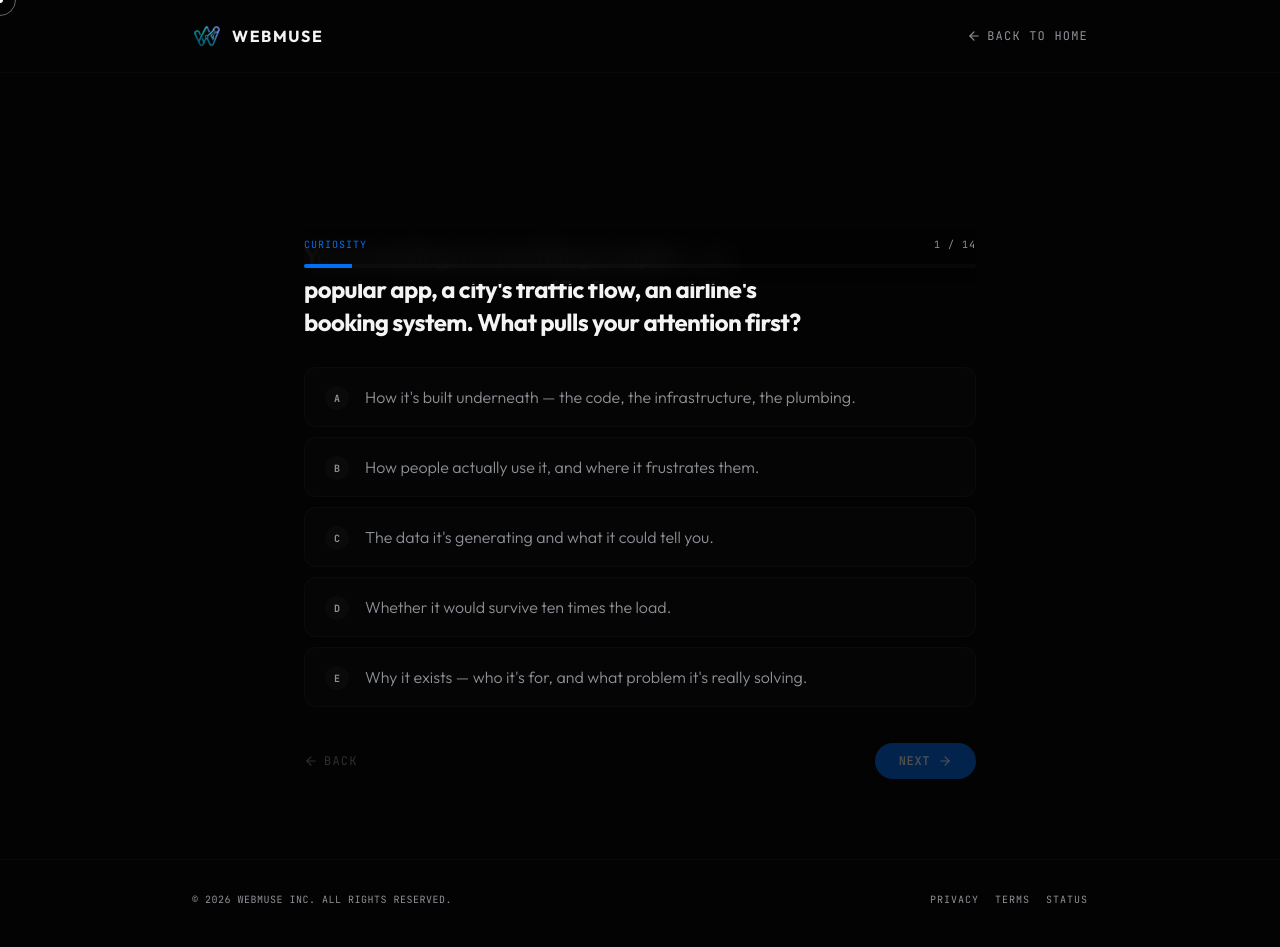
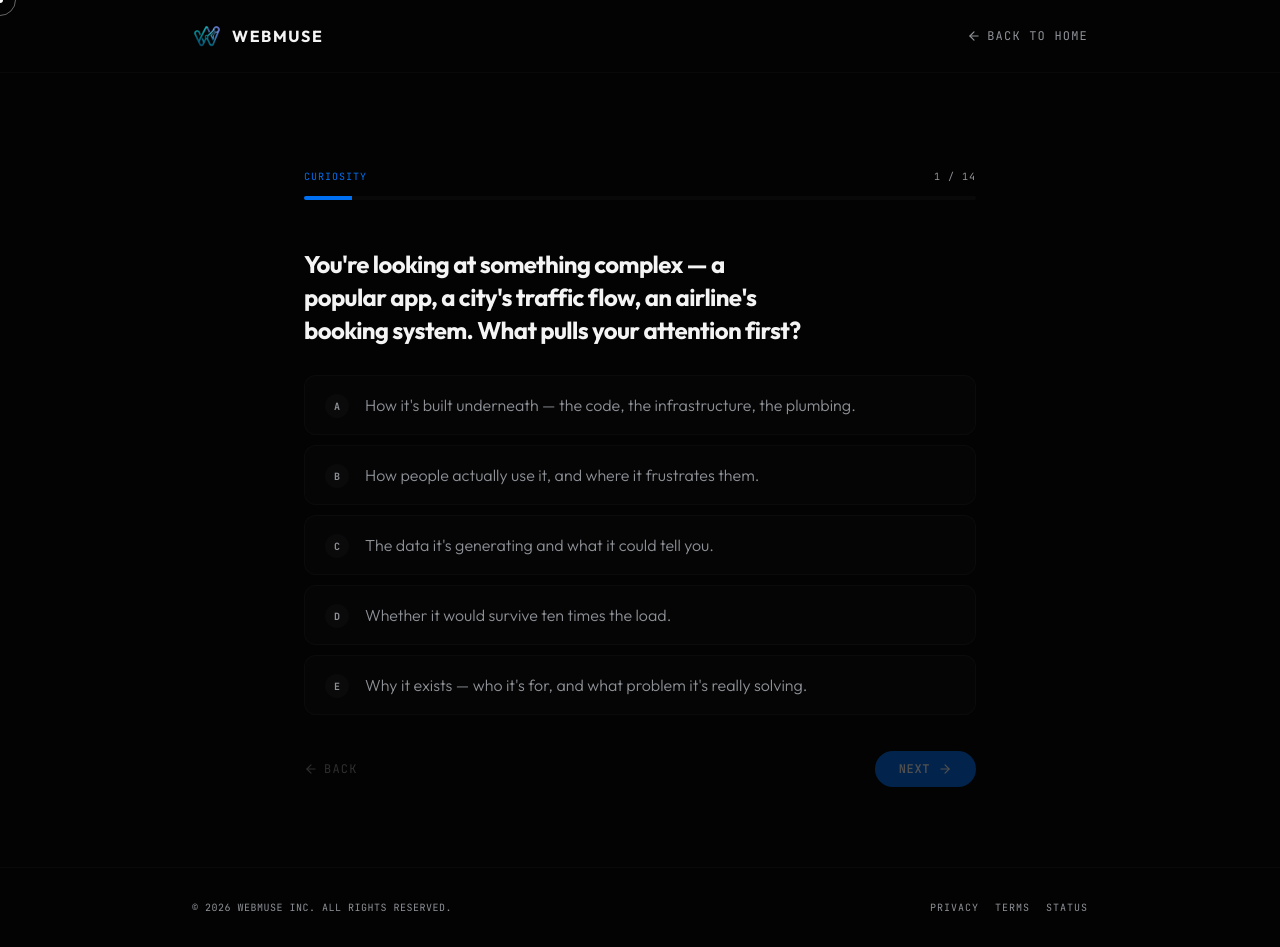
Before and after one commit to motunmarteen/webMuse, a Next.js app: page /career-path in a window 1280 px wide. Both pictures are taken after a click on the button "START THE ASSESSMENT". Built offline with nearby package versions, Linux system fonts and the light colour scheme.

Commit message:
Fix sticky progress bar overlapping question text on Career Path

```diff
--- a/src/components/career-path/QuizFlow.tsx
+++ b/src/components/career-path/QuizFlow.tsx
@@ -65,7 +65,7 @@ export default function QuizFlow({ onComplete }: { onComplete: (result: QuizResu
   return (
     <div className="max-w-2xl mx-auto">
       {/* Progress header */}
-      <div className="sticky top-[76px] z-30 bg-background/90 backdrop-blur-md pb-4 pt-2 -mx-4 px-4 sm:mx-0 sm:px-0">
+      <div className="sticky top-0 z-30 bg-background pb-4 pt-4">
         <div className="flex items-center justify-between mb-3">
           <span className="text-[10px] font-mono uppercase tracking-widest text-electric-blue">
             {question.category}
@@ -92,7 +92,7 @@ export default function QuizFlow({ onComplete }: { onComplete: (result: QuizResu
           animate={{ opacity: 1, x: 0 }}
           exit={{ opacity: 0, x: direction * -40 }}
           transition={{ duration: 0.3, ease: [0.16, 1, 0.3, 1] }}
-          className="mt-8"
+          className="mt-8 relative z-10"
         >
           <h2 className="text-xl md:text-2xl font-bold text-text-title tracking-tight leading-snug text-balance">
             {question.question}
```
